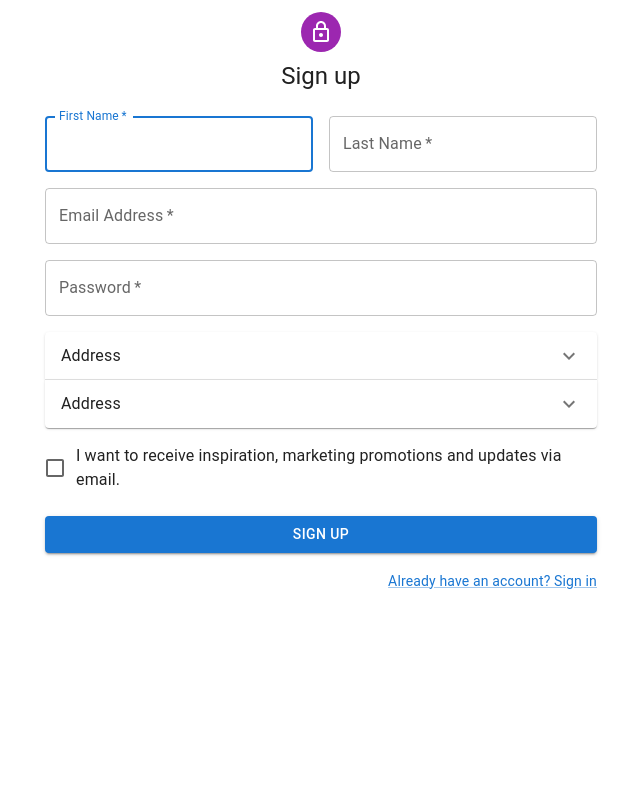
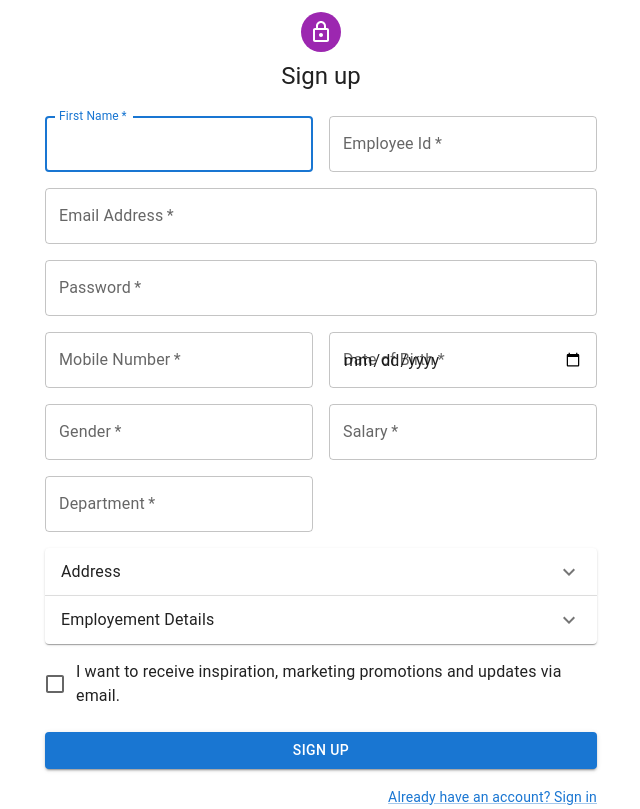
Before and after one commit to arcan199815/EmployeeRegistrationFrontend, a React (Create React App) app in the folder employee-registration/: page / in a window 1280 px wide. Shown: the part 860-1669 px from the top of the page, without its empty margins (319-959 px from the left). Before the commit the page ends 1453 px from the top, so only its background shows below. Built offline with nearby package versions, Linux system fonts and the light colour scheme.

Commit message:
Adding fields in Employee-registration

```diff
--- a/employee-registration/src/Component/SignInComponent.js
+++ b/employee-registration/src/Component/SignInComponent.js
@@ -31,8 +31,8 @@ function SignInComponent() {
             sm={4}
             md={7}
             sx={{
-              backgroundImage:
-                'url("/static/images/templates/templates-images/sign-in-side-bg.png")',
+              // backgroundImage:
+              //   'url("../../static/images/signin-image.png")',
               backgroundColor: (t) =>
                 t.palette.mode === 'light' ? t.palette.grey[50] : t.palette.grey[900],
               backgroundSize: 'cover',
--- a/employee-registration/src/Component/SignUpComponent.js
+++ b/employee-registration/src/Component/SignUpComponent.js
@@ -56,10 +56,10 @@ function SignUpComponent() {
                 <TextField
                   required
                   fullWidth
-                  id="lastName"
-                  label="Last Name"
-                  name="lastName"
-                  autoComplete="family-name"
+                  id="empId"
+                  label="Employee Id"
+                  name="empId"
+                  autoComplete="off"
                 />
               </Grid>
               <Grid item xs={12}>
@@ -72,6 +72,7 @@ function SignUpComponent() {
                   autoComplete="email"
                 />
               </Grid>
+
               <Grid item xs={12}>
                 <TextField
                   required
@@ -83,6 +84,67 @@ function SignUpComponent() {
                   autoComplete="new-password"
                 />
               </Grid>
+
+              <Grid item xs={12} sm={6}>
+                <TextField
+                  required
+                  fullWidth
+                  id="mobile"
+                  label="Mobile Number"
+                  name="mobile"
+                  autoComplete="tel"
+                  type="tel"
+                />
+              </Grid>
+
+              <Grid item xs={12} sm={6}>
+                <TextField
+                  required
+                  fullWidth
+                  id="dob"
+                  label="Date of Birth"
+                  name="dob"
+                  autoComplete="bday"
+                  type="date"
+                />
+              </Grid>
+
+              <Grid item xs={12} sm={6}>
+                <TextField
+                  required
+                  fullWidth
+                  id="gender"
+                  label="Gender"
+                  name="gender"
+                  autoComplete="sex"
+                />
+              </Grid>
+
+              <Grid item xs={12} sm={6}>
+                <TextField
+                  required
+                  fullWidth
+                  id="salary"
+                  label="Salary"
+                  name="salary"
+                  type="number"
+                  InputProps={{
+                    inputProps: { min: 0 }
+                  }}
+                />
+              </Grid>
+
+              <Grid item xs={12} sm={6}>
+                <TextField
+                  required
+                  fullWidth
+                  id="department"
+                  label="Department"
+                  name="department"
+                  autoComplete="organization"
+                />
+              </Grid>
+
               <Grid item xs={12}>
                 <Accordion>
                   <AccordionSummary expandIcon={<ExpandMoreIcon />}>
@@ -94,28 +156,54 @@ function SignUpComponent() {
                 <TextField
                   required
                   fullWidth
-                  name="password"
-                  label="Password"
-                  type="password"
-                  id="password"
-                  autoComplete="new-password"
+                  id="streetAddress"
+                  label="Street Address"
+                  name="streetAddress"
+                  autoComplete="street-address"
                 />
                 <br/>
                 {/* <Grid item xs={12}> */}
                 <TextField
                   required
                   fullWidth
-                  name="password"
-                  label="Password"
-                  type="password"
-                  id="password"
-                  autoComplete="new-password"
+                  id="city"
+                  label="City"
+                  name="city"
+                  autoComplete="address-level2"
+                />
+
+                <TextField
+                  required
+                  fullWidth
+                  id="state"
+                  label="State"
+                  name="state"
+                  autoComplete="address-level1"
+                />
+
+                <TextField
+                  required
+                  fullWidth
+                  id="postalCode"
+                  label="Postal Code"
+                  name="postalCode"
+                  autoComplete="postal-code"
+                />
+
+                <TextField
+                  required
+                  fullWidth
+                  id="country"
+                  label="Country"
+                  name="country"
+                  autoComplete="country"
                 />
                   </AccordionDetails>
                 </Accordion>
+
                 <Accordion>
                   <AccordionSummary expandIcon={<ExpandMoreIcon />}>
-                    Address
+                    Employement Details
 
                   </AccordionSummary>
                   <AccordionDetails>
@@ -123,23 +211,52 @@ function SignUpComponent() {
                     <TextField
                       required
                       fullWidth
-                  name="password"
-                  label="Password"
-                  type="password"
-                  id="password"
-                  autoComplete="new-password"
+                      id="jobTitle"
+                      label="Job Title"
+                      name="jobTitle"
+                      autoComplete="organization-title"
                     />
                     <br/>
                     {/* <Grid item xs={12}> */}
                       <TextField
                         required
                         fullWidth
-                  name="password"
-                  label="Password"
-                  type="password"
-                  id="password"
-                  autoComplete="new-password"
+                        id="department"
+                        label="Department"
+                        name="department"
+                        autoComplete="organization"
                       />
+
+                      <TextField
+                        required
+                        fullWidth
+                        id="manager"
+                        label="Manager"
+                        name="manager"
+                        autoComplete="organization"
+                      />
+
+                      <TextField
+                        required
+                        fullWidth
+                        id="startDate"
+                        label="Start Date"
+                        name="startDate"
+                        type="date"
+                        InputLabelProps={{
+                          shrink: true,
+                        }}
+                      />
+
+                      <TextField
+                        required
+                        fullWidth
+                        id="employmentStatus"
+                        label="Employment Status"
+                        name="employmentStatus"
+                        autoComplete="organization-role"
+                      />
+
                   </AccordionDetails>
                 </Accordion>
               </Grid>
```
Also changed, not shown: employee-registration/static/images/signin-image.png (added), employee-registration/static/images/templates/templates-images/signin-image.png (added). Lines whose indentation alone changed are shown as unchanged.
